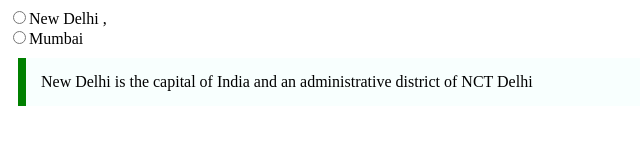
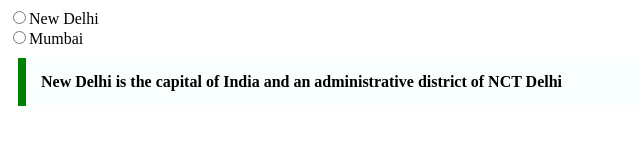
Before and after one commit to acciojob/trivia-mohammedtalhashaikh, a website: page main.html in a window 1280 px wide. Shown: the whole page, without its empty margins (0-640 px from the left). Drawn offline with Linux system fonts and the light colour scheme.

Commit message:
completed

```diff
--- a/main.html
+++ b/main.html
@@ -13,12 +13,11 @@
 <label>
 <input type="radio" />New Delhi
 </label>
-,<br>
+<br>
 <label>
 	<input type="radio" />Mumbai
-	</label>
-<blockquote cite="https://en.wikipedia.org/wiki/New_Delhi"
-style="max-width: 600px; margin: 10px; padding: 15px; border-left: 8px solid green;background-color: #f8fffe"";font-weight: bold;">New Delhi is the capital of India and an administrative district of NCT Delhi</blockquote>
+</label>
+<blockquote cite="https://en.wikipedia.org/wiki/New_Delhi" style='max-width: 600px; margin: 10px; padding: 15px; border-left: 8px solid green;background-color: #f8fffe;font-weight: bold;'>New Delhi is the capital of India and an administrative district of NCT Delhi</blockquote>
 
 </body>
 
```
